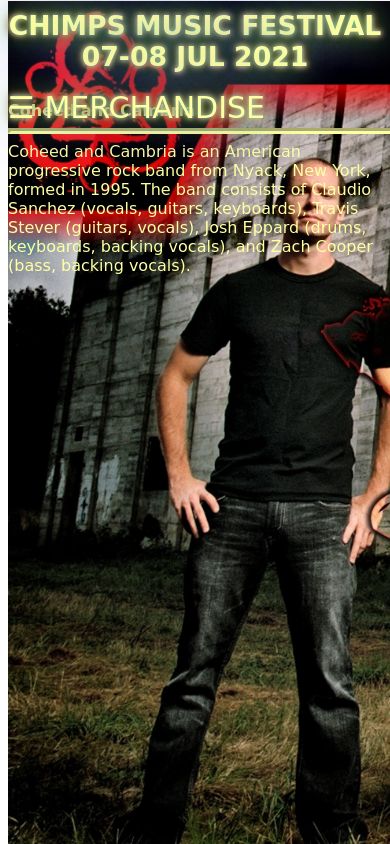
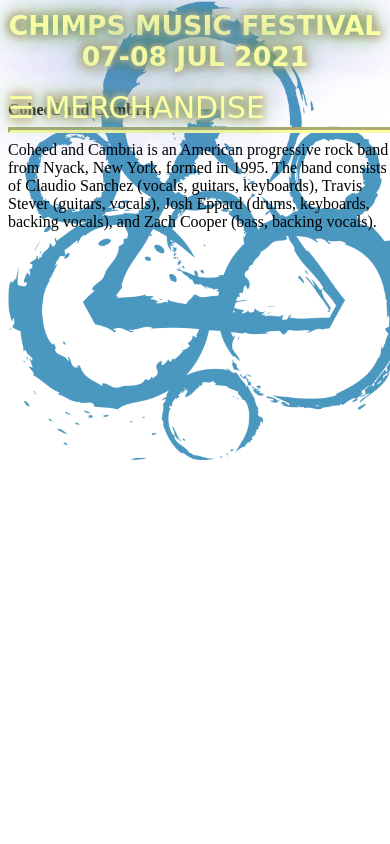
Before and after one commit to GJCIII/Music-Festival---Merc-Page, a website: page mobile.html in a window 390 px wide. Shown: the part 132-976 px from the top of the page. Drawn offline with nearby package versions, Linux system fonts and the light colour scheme.

Commit message:
Small screen Pic change Coheed

```diff
--- a/mobile.html
+++ b/mobile.html
@@ -8,7 +8,7 @@
 
   <link rel="stylesheet" href="styles.css">
 
-  <title>#1</title>
+  <title>#Mobile</title>
 </head>
 
 
--- a/styles.css
+++ b/styles.css
@@ -36,12 +36,35 @@
   scroll-snap-align: start;
 }
 
+
+/* Attempt tp make a smaller picture replace the background pic for small screens  */
+.sec1{
+  background-repeat: no-repeat;
+  background-image: url('img/coheedsymbol.png');
+  background-size: fit;
+}
+
+
+
+/* For width 400px and larger: */
+@media only screen and (min-width: 400px) {
 .sec1 {
+
   background-image: url(/img/Coheed.jpg);
   background-size: cover;
   color: #fdffa2;
   font-family: "Lobster", cursive;
 }
+}
+
+
+
+/* .sec1 {
+  background-image: url(/img/Coheed.jpg);
+  background-size: cover;
+  color: #fdffa2;
+  font-family: "Lobster", cursive;
+} */
 
 .sec2 {
 
```
Also changed, not shown: index copy.html (+1 -1 lines), stylescopy.css (renamed from styles copy.css).
